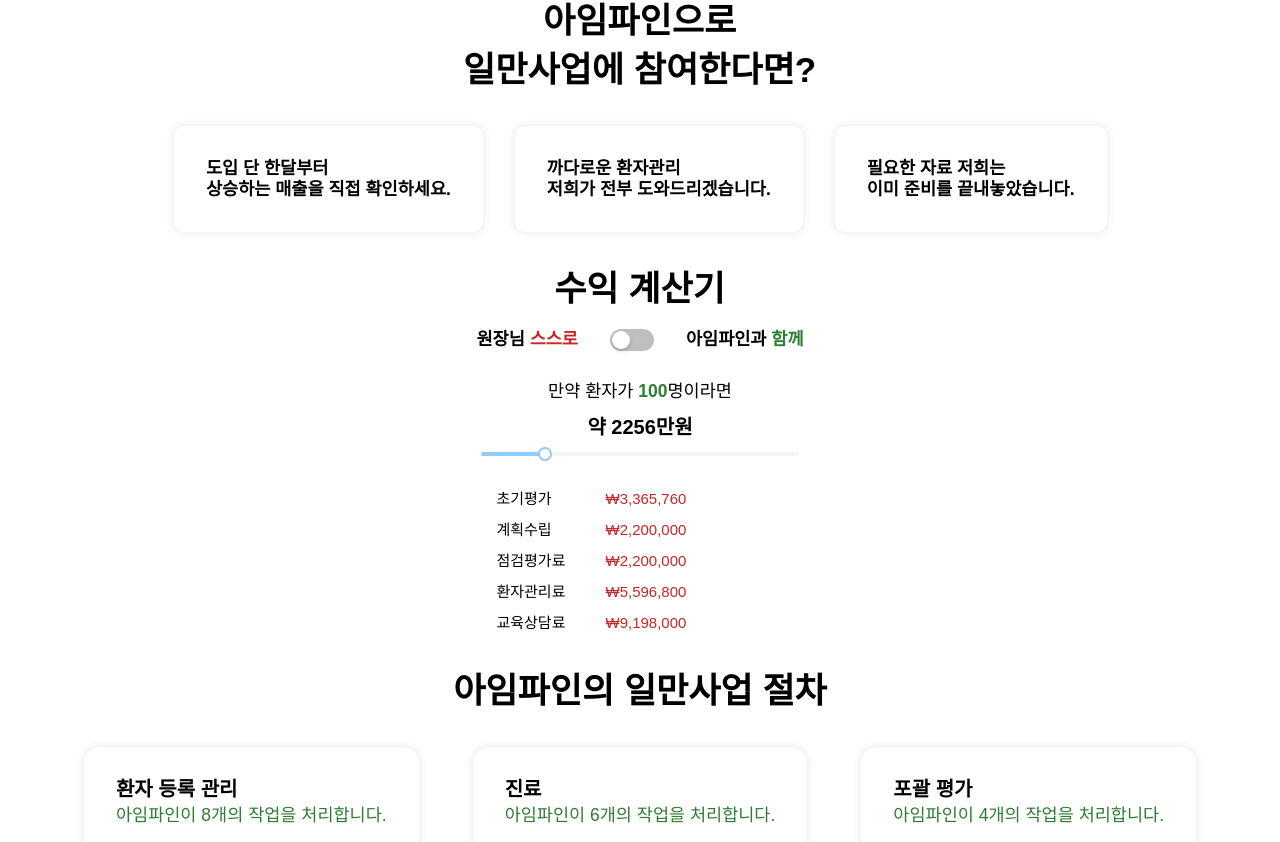
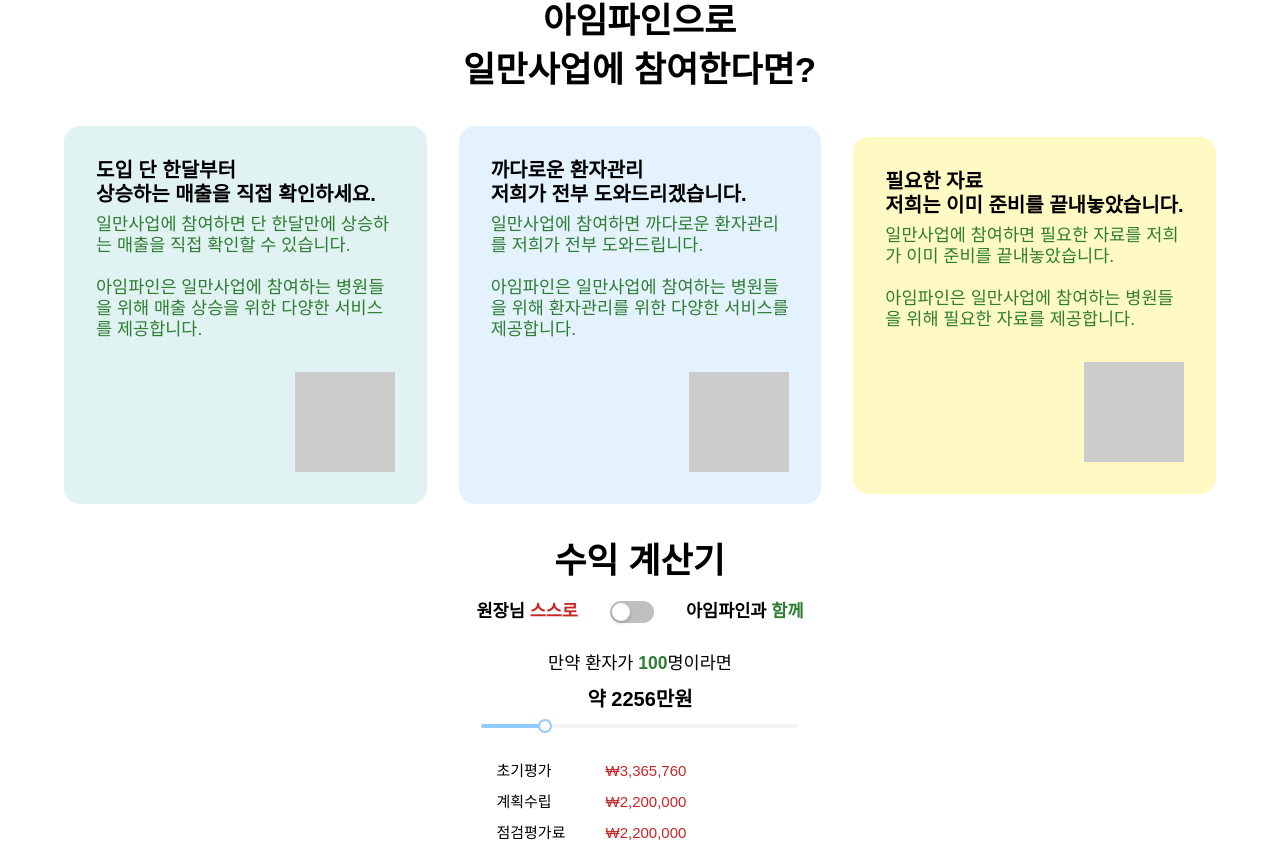
Before and after one commit to Leonamin/ilman-business, a Nuxt app: page / in a window 1280 px wide. Shown: the part 1115-1957 px from the top of the page. Built offline with nearby package versions, Linux system fonts and the light colour scheme; a web font is replaced by a local one.

Commit message:
# ADD - 색상 카드 구현

```diff
--- /dev/null
+++ b/assets/css/card.css
@@ -0,0 +1,24 @@
+.card-white {
+    background-color: var(--color-bg-primary);
+    box-shadow: 0 0 10px rgba(var(--color-bg-primary), 0.1);
+}
+
+.card-green {
+    background-color: var(--color-bg-green);
+    box-shadow: 0 0 10px rgba(var(--color-bg-green), 0.1);
+}
+
+.card-blue {
+    background-color: var(--color-bg-blue);
+    box-shadow: 0 0 10px rgba(var(--color-bg-blue), 0.1);
+}
+
+.card-yellow {
+    background-color: var(--color-bg-yellow);
+    box-shadow: 0 0 10px rgba(var(--color-bg-yellow), 0.1);
+}
+
+.card-red {
+    background-color: var(--color-bg-red);
+    box-shadow: 0 0 10px rgba(var(--color-bg-red), 0.1);
+}
--- /dev/null
+++ b/components/introduction/0_components/FeatureCard.vue
@@ -0,0 +1,62 @@
+<script setup lang="ts">
+
+import type {FeatureModel} from "~/models/FeatureModel";
+import {type CardPreset, cardPresets} from "~/style/button/card/CardPreset";
+
+const props = defineProps<{
+  feature: FeatureModel;
+  preset?: CardPreset;
+}>();
+
+const cssCardStyle = [
+  'card',
+  'outer'
+]
+const cardStyle = computed(() => cardPresets[props.preset || 'white']);
+
+console.log(cardStyle.value)
+
+</script>
+
+<template>
+  <div :class="[...cssCardStyle, cardStyle]">
+    <div>
+      <p class="text-h5 text-semi-bold text-left spb-small text-line-break text-line-height-small">
+        {{ props.feature.title }}</p>
+      <p class="text-body1 text-medium text-left text-positive text-line-break text-line-height-small">
+        {{ props.feature.description }}</p>
+    </div>
+    <div class="spacer"></div>
+    <div class="bottom">
+      <div style="width:100px; height:100px; background-color: #cccccc">
+
+      </div>
+    </div>
+    <!--    image icon-->
+  </div>
+
+</template>
+
+<style scoped>
+.outer {
+  display: flex;
+  flex-direction: column;
+  justify-content: flex-start;
+  align-items: flex-start;
+  gap: 16px;
+}
+
+.spacer {
+  flex: 1;
+}
+
+.card {
+  padding: var(--padding-large);
+  border-radius: 16px;
+  aspect-ratio: 1.2;
+}
+
+.bottom {
+  margin-left: auto
+}
+</style>
--- a/components/introduction/page/Feature.vue
+++ b/components/introduction/page/Feature.vue
@@ -1,25 +1,24 @@
 <script setup lang="ts">
 import SolidButton from "~/components/0_components/button/SolidButton.vue";
 import AnimatedElement from "~/components/0_components/animation/AnimatedElement.vue";
-
-interface FeatureModel {
-  title: string;
-  description: string;
-}
+import type {FeatureModel} from "~/models/FeatureModel";
+import FeatureCard from "~/components/introduction/0_components/FeatureCard.vue";
 
 const features: FeatureModel[] = [
   {
     title: "도입 단 한달부터\n상승하는 매출을 직접 확인하세요.",
-    description: "일만사업에 참여하면 단 한달만에 상승하는 매출을 직접 확인할 수 있습니다. 아임파인은 일만사업에 참여하는 병원들을 위해 매출 상승을 위한 다양한 서비스를 제공합니다."
-
+    description: "일만사업에 참여하면 단 한달만에 상승하는 매출을 직접 확인할 수 있습니다.\n\n아임파인은 일만사업에 참여하는 병원들을 위해 매출 상승을 위한 다양한 서비스를 제공합니다.",
+    preset: "green"
   },
   {
     title: "까다로운 환자관리\n저희가 전부 도와드리겠습니다.",
-    description: "일만사업에 참여하면 까다로운 환자관리를 저희가 전부 도와드립니다. 아임파인은 일만사업에 참여하는 병원들을 위해 환자관리를 위한 다양한 서비스를 제공합니다."
+    description: "일만사업에 참여하면 까다로운 환자관리를 저희가 전부 도와드립니다.\n\n아임파인은 일만사업에 참여하는 병원들을 위해 환자관리를 위한 다양한 서비스를 제공합니다.",
+    preset: "blue"
   },
   {
-    title: "필요한 자료 저희는\n이미 준비를 끝내놓았습니다.",
-    description: "일만사업에 참여하면 필요한 자료를 저희가 이미 준비를 끝내놓았습니다. 아임파인은 일만사업에 참여하는 병원들을 위해 필요한 자료를 제공합니다."
+    title: "필요한 자료\n저희는 이미 준비를 끝내놓았습니다.",
+    description: "일만사업에 참여하면 필요한 자료를 저희가 이미 준비를 끝내놓았습니다.\n\n아임파인은 일만사업에 참여하는 병원들을 위해 필요한 자료를 제공합니다.",
+    preset: "yellow"
   }
 ]
 </script>
@@ -34,16 +33,15 @@ const features: FeatureModel[] = [
 
       <SolidButton preset="primaryOutline" text="일만사업에 대해 더 알아보기"/>
     </div>
-    <div class="feature">
+    <div class="feature-content">
       <AnimatedElement>
 
         <h2 class="spb-large text-h2 text-bold text-center">아임파인으로<br>일만사업에 참여한다면?</h2>
       </AnimatedElement>
       <AnimatedElement :threshold=0.1>
-
         <div class="card-container spb-large">
-          <div class="card" v-for="feature in features" :key="feature.title">
-            <p class="text-body1 text-semi-bold text-line-height-small">{{ feature.title }}</p>
+          <div class="flex-equal" v-for="feature in features" :key="feature.title">
+            <FeatureCard :feature="feature" :preset="feature.preset"/>
           </div>
         </div>
       </AnimatedElement>
@@ -53,6 +51,13 @@ const features: FeatureModel[] = [
 </template>
 
 <style scoped>
+
+
+.flex-equal {
+  display: flex;
+  flex: 1;
+}
+
 .layout {
   display: flex;
   justify-content: start;
@@ -76,12 +81,12 @@ const features: FeatureModel[] = [
 
 /* 일만사업 기능 스타일링 */
 
-.feature {
+.feature-content {
   display: flex;
   flex-direction: column;
   justify-content: center;
   align-items: center;
-  width: 100%;
+  width: 90%;
 }
 
 .card-container {
@@ -91,16 +96,6 @@ const features: FeatureModel[] = [
   align-items: center;
   width: 100%;
   gap: var(--padding-large);
-}
-
-.card {
-  padding: var(--padding-large);
-  white-space: pre-wrap;
-  display: flex;
-  flex-direction: column;
-  justify-content: space-between;
-  border-radius: 1rem;
-  box-shadow: 0 0 10px rgba(0, 0, 0, 0.1);
 }
 
 @media (max-width: 768px) {
--- a/components/introduction/page/Introduction.vue
+++ b/components/introduction/page/Introduction.vue
@@ -21,6 +21,7 @@ onMounted(() => {
   window.addEventListener("resize", () => {
     isMobile.value = window.innerWidth <= 768;
   });
+  isMobile.value = window.innerWidth <= 768;
 });
 
 </script>
--- a/components/introduction/page/WorkProcess.vue
+++ b/components/introduction/page/WorkProcess.vue
@@ -22,6 +22,8 @@ onMounted(() => {
   window.addEventListener("resize", () => {
     isMobile.value = window.innerWidth <= 768;
   });
+
+  isMobile.value = window.innerWidth <= 768;
 });
 
 </script>
@@ -96,7 +98,6 @@ onMounted(() => {
   flex-direction: column;
   justify-content: flex-start;
   align-items: center;
-  padding-inline: var(--padding-xlarge)
 }
 
 .process-inner {
--- /dev/null
+++ b/models/FeatureModel.ts
@@ -0,0 +1,7 @@
+import type {CardPreset} from "~/style/button/card/CardPreset";
+
+export interface FeatureModel {
+    title: string;
+    description: string;
+    preset?: CardPreset;
+}
--- a/nuxt.config.ts
+++ b/nuxt.config.ts
@@ -19,5 +19,6 @@ export default defineNuxtConfig({
         '@/assets/css/colors.css',
         '@/assets/css/button.css',
         '@/assets/css/styles.css',
+        '@/assets/css/card.css',
     ]
 })
--- /dev/null
+++ b/style/button/card/CardPreset.ts
@@ -0,0 +1,10 @@
+export type CardPreset = 'white' | 'green' | 'blue' | 'yellow' | 'red';
+
+// 프리셋을 CSS 클래스 이름과 연결
+export const cardPresets: Record<CardPreset, string> = {
+    white: 'card-white',
+    green: 'card-green',
+    blue: 'card-blue',
+    yellow: 'card-yellow',
+    red: 'card-red',
+};
```
